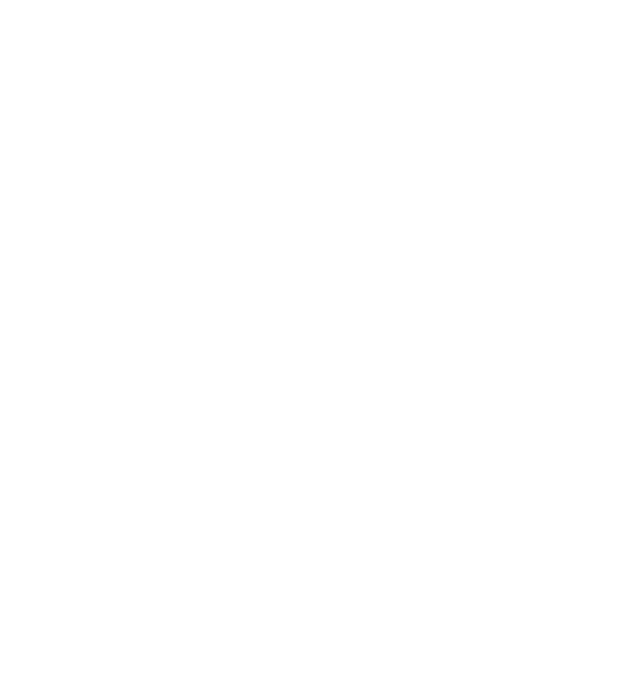
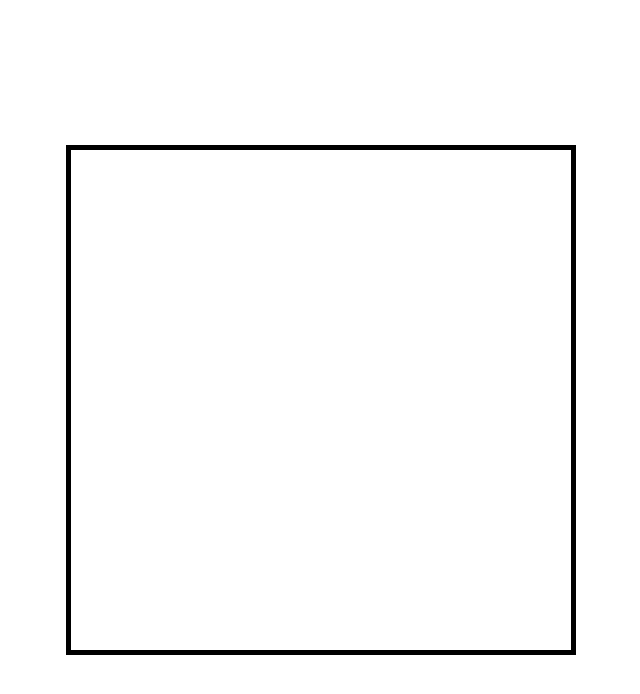
Before and after one commit to AmahleZuma/Wolf-Run-Test, a plain HTML site: page index.html in a window 1280 px wide. Shown: the whole page, without its empty margins (319-959 px from the left). Drawn offline with Linux system fonts and the light colour scheme.

Commit message:
Created a game and player object, drew the screen and setting the position of the sprite

```diff
--- a/index.html
+++ b/index.html
@@ -4,10 +4,14 @@
     <meta charset="UTF-8">
     <meta name="viewport" content="width=device-width, initial-scale=1.0">
     <title>WolfTackle</title>
+    <link rel="stylesheet" href="styles.css">
 </head>
 <body>
     <canvas id="main"></canvas>
 
-    <script src="scripts.js"></script>
+    <img  id="player" src="assets/wolf.png" alt="wolf">
+
+
+    <script type="module" src="scripts.js"></script>
 </body>
 </html>
--- a/scripts.js
+++ b/scripts.js
@@ -0,0 +1,20 @@
+window.addEventListener('load', function() {
+    const canvas = document.getElementById('main');
+    const ctx = canvas.getContext('2d'); // Tells the canvas it will be doing 2D...context duh
+    canvas.width = 500;
+    canvas.height = 500;
+
+    // Blueprint of the game
+    class Game {
+        constructor(width, height){
+            this.width = width;
+            this.height = height;
+        }
+        update(){
+
+        }
+        draw(){
+
+        }
+    }
+});
--- a/styles.css
+++ b/styles.css
@@ -0,0 +1,21 @@
+* {
+    margin: 0;
+    padding: 0;
+    box-sizing: border-box;
+    /* background-color: black; */
+}
+
+#main {
+    border: 5px solid black;
+    position: absolute;
+    top: 50%;
+    left: 50%;
+    transform: translate(-50%, -50%);
+    /* background-color: white; */
+    max-width: 100%;
+    max-height: 100%;
+}
+
+#player {
+    display: none;
+}
```
